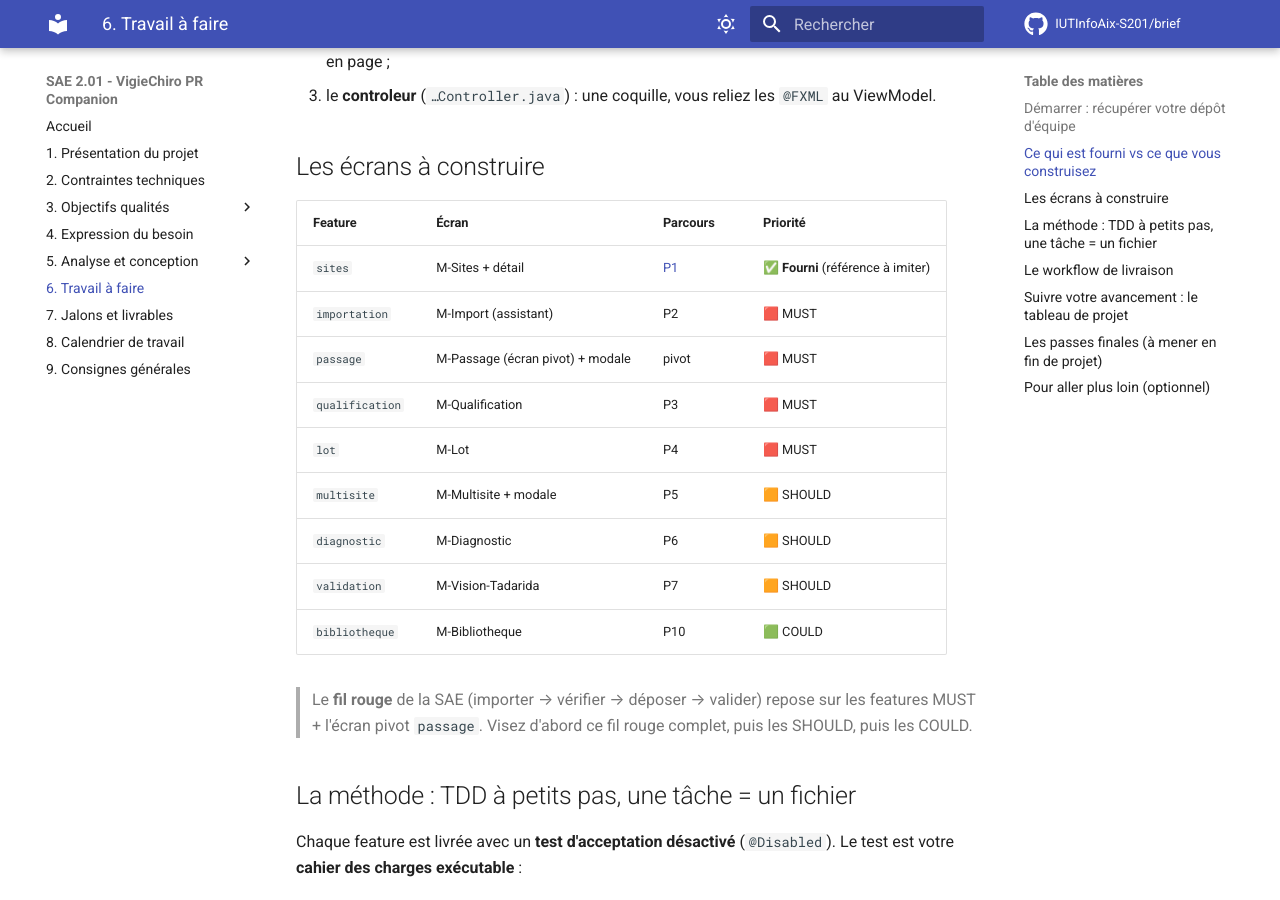
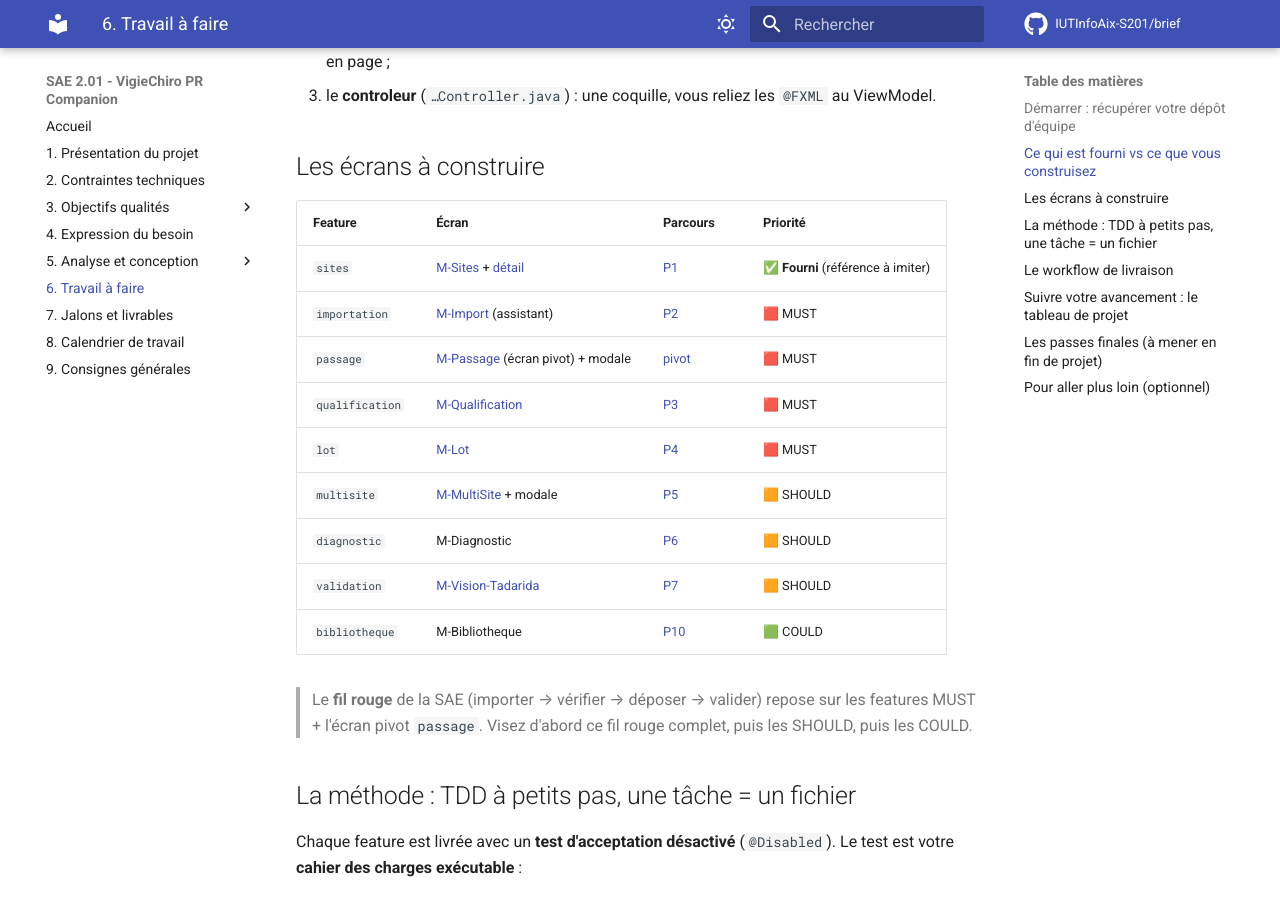
Before and after one commit to IUTInfoAix-S201/brief, an MkDocs documentation site: the page built from docs/Travail à faire.md, in a window 1280 px wide and 900 px high, scrolled down 1010 px. Built offline with MkDocs 1.6.1 and Material for MkDocs 9.7.7, drawn with Linux system fonts in a browser that asks for light colours; comment, search, counter and statistics services are not loaded; part of the change alters nothing that is shown.

```diff
--- a/docs/Travail à faire.md
+++ b/docs/Travail à faire.md
@@ -36,15 +36,15 @@ Pour les **8 autres features**, vous écrivez l'IHM, soit **trois choses par éc
 
 | Feature | Écran | Parcours | Priorité |
 |---|---|---|---|
-| `sites` | M-Sites + détail | [P1](Analyse%20et%20conception/Parcours%20utilisateurs/index.md) | ✅ **Fourni** (référence à imiter) |
-| `importation` | M-Import (assistant) | P2 | 🟥 MUST |
-| `passage` | M-Passage (écran pivot) + modale | pivot | 🟥 MUST |
-| `qualification` | M-Qualification | P3 | 🟥 MUST |
-| `lot` | M-Lot | P4 | 🟥 MUST |
-| `multisite` | M-Multisite + modale | P5 | 🟧 SHOULD |
-| `diagnostic` | M-Diagnostic | P6 | 🟧 SHOULD |
-| `validation` | M-Vision-Tadarida | P7 | 🟧 SHOULD |
-| `bibliotheque` | M-Bibliotheque | P10 | 🟩 COULD |
+| `sites` | [M-Sites](Analyse%20et%20conception/Maquettes/M-Sites.md) + [détail](Analyse%20et%20conception/Maquettes/M-Site-detail.md) | [P1](Analyse%20et%20conception/Parcours%20utilisateurs/P1%20-%20D%C3%A9clarer%20un%20site%20de%20suivi.md) | ✅ **Fourni** (référence à imiter) |
+| `importation` | [M-Import](Analyse%20et%20conception/Maquettes/M-Import.md) (assistant) | [P2](Analyse%20et%20conception/Parcours%20utilisateurs/P2%20-%20Importer%20une%20nuit%20d%27enregistrement.md) | 🟥 MUST |
+| `passage` | [M-Passage](Analyse%20et%20conception/Maquettes/M-Passage.md) (écran pivot) + modale | [pivot](Analyse%20et%20conception/Parcours%20utilisateurs/P0%20-%20Premi%C3%A8re%20nuit%20de%20Marie.md) | 🟥 MUST |
+| `qualification` | [M-Qualification](Analyse%20et%20conception/Maquettes/M-Qualification.md) | [P3](Analyse%20et%20conception/Parcours%20utilisateurs/P3%20-%20V%C3%A9rifier%20l%27enregistrement%20par%20%C3%A9chantillonnage.md) | 🟥 MUST |
+| `lot` | [M-Lot](Analyse%20et%20conception/Maquettes/M-Lot.md) | [P4](Analyse%20et%20conception/Parcours%20utilisateurs/P4%20-%20Pr%C3%A9parer%20un%20lot%20pr%C3%AAt%20%C3%A0%20d%C3%A9poser.md) | 🟥 MUST |
+| `multisite` | [M-MultiSite](Analyse%20et%20conception/Maquettes/M-MultiSite.md) + modale | [P5](Analyse%20et%20conception/Parcours%20utilisateurs/P5%20-%20Naviguer%20dans%20plusieurs%20sites%20et%20passages.md) | 🟧 SHOULD |
+| `diagnostic` | M-Diagnostic | [P6](Analyse%20et%20conception/Parcours%20utilisateurs/P6%20-%20Diagnostiquer%20le%20mat%C3%A9riel.md) | 🟧 SHOULD |
+| `validation` | [M-Vision-Tadarida](Analyse%20et%20conception/Maquettes/M-Vision-Tadarida.md) | [P7](Analyse%20et%20conception/Parcours%20utilisateurs/P7%20-%20Valider%20les%20r%C3%A9sultats%20Tadarida.md) | 🟧 SHOULD |
+| `bibliotheque` | M-Bibliotheque | [P10](Analyse%20et%20conception/Parcours%20utilisateurs/P10%20-%20Exporter%20une%20biblioth%C3%A8que%20de%20sons%20de%20r%C3%A9f%C3%A9rence.md) | 🟩 COULD |
 
 > Le **fil rouge** de la SAE (importer → vérifier → déposer → valider) repose sur les features MUST +
 > l'écran pivot `passage`. Visez d'abord ce fil rouge complet, puis les SHOULD, puis les COULD.
```
